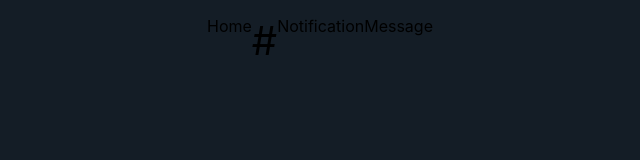
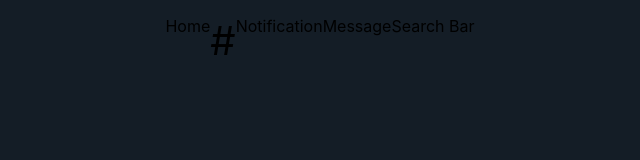
Before and after one commit to krofax/Twitter-Clone, a React (Create React App) app: page / in a window 1280 px wide. Shown: the top 160 px of the page, without its empty margins (340-980 px from the left). Built offline with nearby package versions, Linux system fonts and the light colour scheme.

Commit message:
initial commit

```diff
--- a/src/Components/Navbar/Header.js
+++ b/src/Components/Navbar/Header.js
@@ -11,7 +11,7 @@ class Navbar extends Component {
                             <li className='feeds'>#</li>
                             <li>Notification</li>
                             <li>Message</li>
-                            <li></li>
+                            <li>Search Bar</li>
                             <li></li>
                         </ul>
                     </nav>
```
